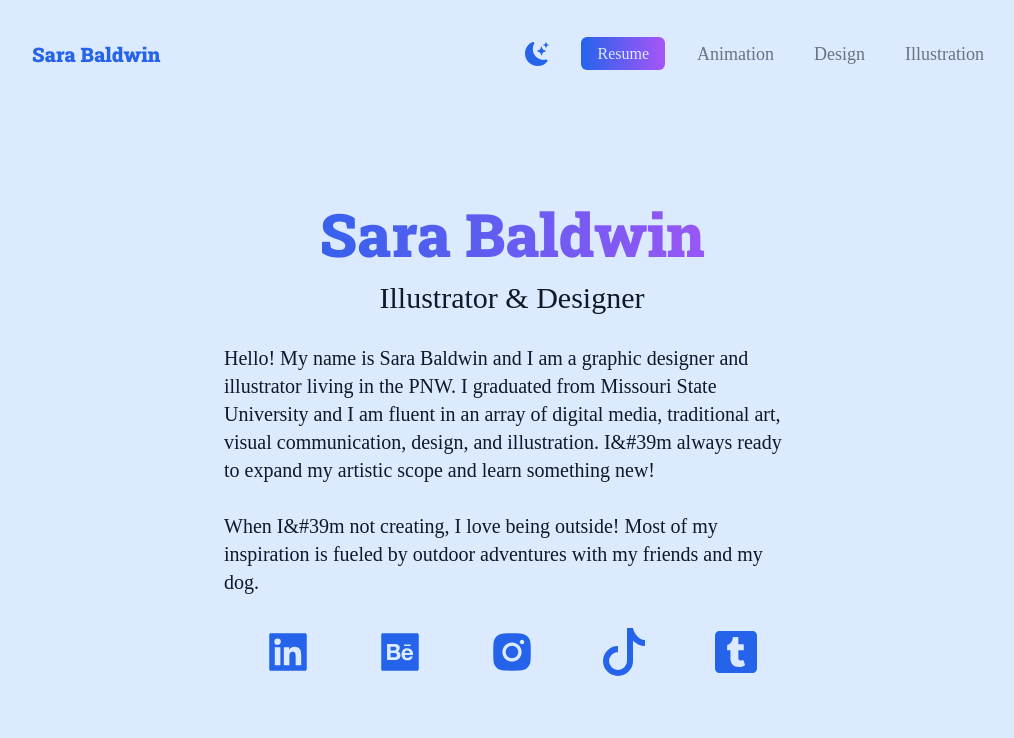
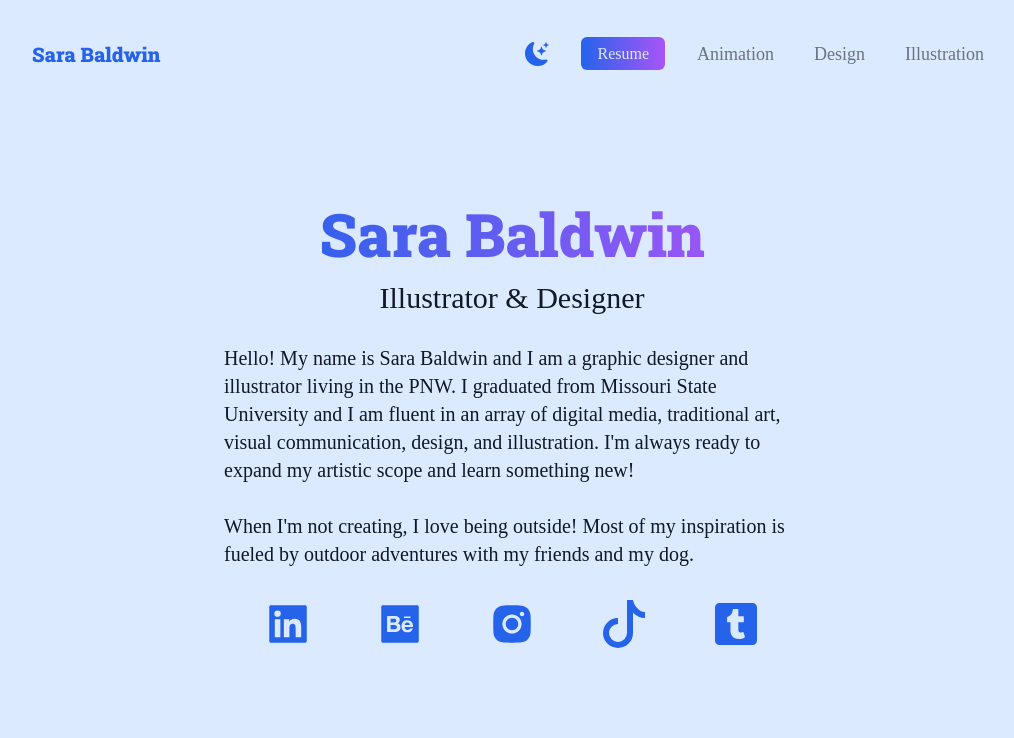
Before and after one commit to m-vers/art-portfolio, a Next.js app: page / in a window 1280 px wide. Shown: the top 738 px of the page, without its empty margins (128-1142 px from the left). Built offline with nearby package versions, Linux system fonts and the light colour scheme; a web font is replaced by a local one.

Commit message:
update eslint

```diff
--- a/pages/index.js
+++ b/pages/index.js
@@ -144,9 +144,9 @@ export default function Home() {
             </h3>
             <p className="text-left py-5 leading-8 text-gray-900 dark:text-blue-100 max-w-xl mx-auto md:text-xl font-sarabun">
             Hello! My name is Sara Baldwin and I am a graphic designer and illustrator living in the PNW. I graduated from Missouri State University and I am fluent in an array of digital media, traditional art, visual communication, design, and illustration.
-            I&#39m always ready to expand my artistic scope and learn something new!
+            I'm always ready to expand my artistic scope and learn something new!
             <br /><br />
-            When I&#39m not creating, I love being outside! Most of my inspiration is fueled by outdoor adventures with my friends and my dog.
+            When I'm not creating, I love being outside! Most of my inspiration is fueled by outdoor adventures with my friends and my dog.
             </p>
             <div className="text-5xl flex flex-wrap justify-center gap-16 py-3 text-blue-600 dark:text-blue-400">
               <Link href="https://www.linkedin.com/in/lemonwatercolor/" target="_blank">
```
Also changed, not shown: .eslintrc.json.
